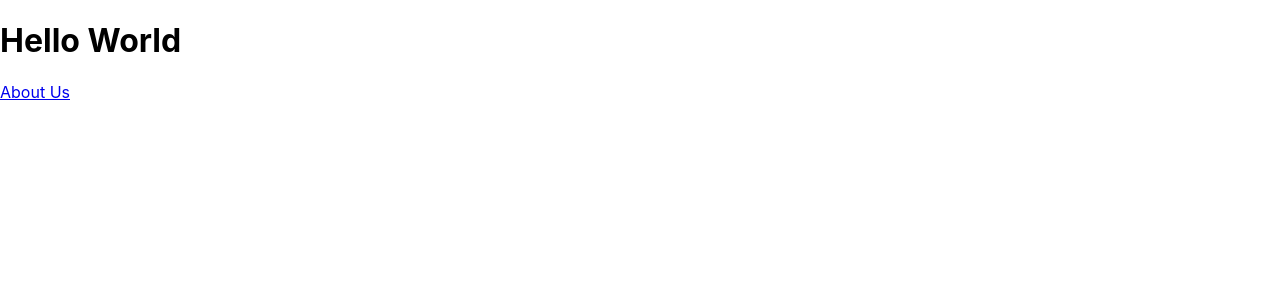
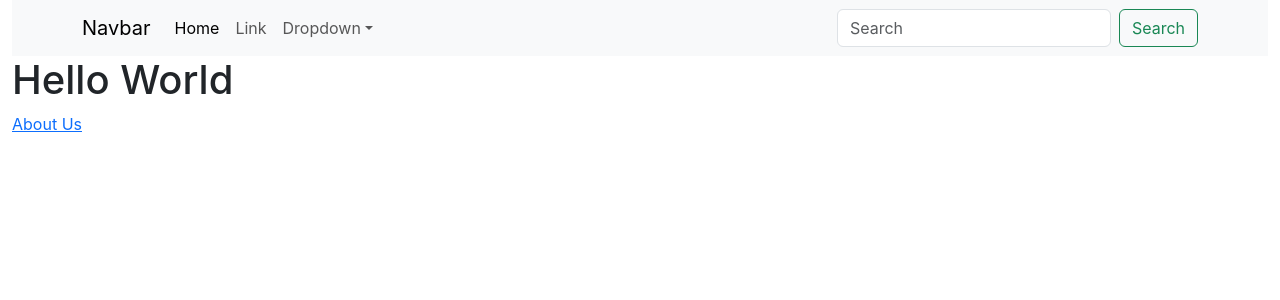
Before and after one commit to QingShan02/Laptop_ecommerce_FE, a React (Create React App) app: page / in a window 1280 px wide. Shown: the top 300 px of the page. Built offline with nearby package versions, Linux system fonts and the light colour scheme.

Commit message:
setup layout

```diff
--- a/public/index.html
+++ b/public/index.html
@@ -1,20 +1,23 @@
 <!DOCTYPE html>
 <html lang="en">
+
 <head>
   <meta charset="utf-8" />
   <link rel="icon" href="%PUBLIC_URL%/favicon.ico" />
   <meta name="viewport" content="width=device-width, initial-scale=1" />
   <meta name="theme-color" content="#000000" />
-    <meta
-      name="description"
-      content="Web site created using create-react-app"
-    />
+  <meta name="description" content="Web site created using create-react-app" />
   <link rel="apple-touch-icon" href="%PUBLIC_URL%/logo192.png" />
   <!--
       manifest.json provides metadata used when your web app is installed on a
       user's mobile device or desktop. See https://developers.google.com/web/fundamentals/web-app-manifest/
     -->
   <link rel="manifest" href="%PUBLIC_URL%/manifest.json" />
+  <link href="https://cdn.jsdelivr.net/npm/bootstrap@5.3.0/dist/css/bootstrap.min.css" rel="stylesheet"
+    integrity="sha384-9ndCyUaIbzAi2FUVXJi0CjmCapSmO7SnpJef0486qhLnuZ2cdeRhO02iuK6FUUVM" crossorigin="anonymous">
+  <script src="https://cdn.jsdelivr.net/npm/bootstrap@5.3.0/dist/js/bootstrap.bundle.min.js"
+    integrity="sha384-geWF76RCwLtnZ8qwWowPQNguL3RmwHVBC9FhGdlKrxdiJJigb/j/68SIy3Te4Bkz"
+    crossorigin="anonymous"></script>
   <!--
       Notice the use of %PUBLIC_URL% in the tags above.
       It will be replaced with the URL of the `public` folder during the build.
@@ -26,6 +29,7 @@
     -->
   <title>React App</title>
 </head>
+
 <body>
   <noscript>You need to enable JavaScript to run this app.</noscript>
   <div id="root"></div>
@@ -40,4 +44,5 @@
       To create a production bundle, use `npm run build` or `yarn build`.
     -->
 </body>
+
 </html>
--- /dev/null
+++ b/src/components/Layout/UserLayout.tsx
@@ -0,0 +1,13 @@
+import React from "react";
+import Navbar from "../Navbar/index";
+
+function UserLayout({ children }: any) {
+    return (
+        <div className="container-fluid">
+            <Navbar />
+            {children}
+        </div>
+    );
+}
+
+export default UserLayout;
--- /dev/null
+++ b/src/components/Navbar/index.tsx
@@ -0,0 +1,36 @@
+import React from 'react';
+const Navbar = () => {
+    return (
+        <nav className="navbar navbar-expand-md navbar-light bg-light">
+            <div className="container">
+                <a className="navbar-brand" href="#">Navbar</a>
+                <button className="navbar-toggler d-lg-none" type="button" data-bs-toggle="collapse" data-bs-target="#collapsibleNavId" aria-controls="collapsibleNavId" aria-expanded="false" aria-label="Toggle navigation">
+                    <span className="navbar-toggler-icon" />
+                </button>
+                <div className="collapse navbar-collapse" id="collapsibleNavId">
+                    <ul className="navbar-nav me-auto mt-2 mt-lg-0">
+                        <li className="nav-item">
+                            <a className="nav-link active" href="#" aria-current="page">Home <span className="visually-hidden">(current)</span></a>
+                        </li>
+                        <li className="nav-item">
+                            <a className="nav-link" href="#">Link</a>
+                        </li>
+                        <li className="nav-item dropdown">
+                            <a className="nav-link dropdown-toggle" href="#" id="dropdownId" data-bs-toggle="dropdown" aria-haspopup="true" aria-expanded="false">Dropdown</a>
+                            <div className="dropdown-menu" aria-labelledby="dropdownId">
+                                <a className="dropdown-item" href="#">Action 1</a>
+                                <a className="dropdown-item" href="#">Action 2</a>
+                            </div>
+                        </li>
+                    </ul>
+                    <form className="d-flex my-2 my-lg-0">
+                        <input className="form-control me-sm-2" type="text" placeholder="Search" />
+                        <button className="btn btn-outline-success my-2 my-sm-0" type="submit">Search</button>
+                    </form>
+                </div>
+            </div>
+        </nav>
+
+    );
+}
+export default Navbar;
--- a/src/page/Home.tsx
+++ b/src/page/Home.tsx
@@ -1,11 +1,13 @@
 import { Link } from "react-router-dom";
-
-const Home = () =>{
-    return (
-        <div>
+import UserLayout from "../components/Layout/UserLayout";
+const Home = () => {
+  return (
+    <UserLayout>
+      <div>
         <h1>Hello World</h1>
-        <Link  to="/about">About Us</Link>
+        <Link to="/about">About Us</Link>
       </div>
-    );
+    </UserLayout>
+  );
 }
 export default Home;
--- a/tsconfig.json
+++ b/tsconfig.json
@@ -2,8 +2,9 @@
   "compilerOptions": {
     "baseUrl": ".",
     "paths": {
-      "@page/*":["./src/page/*"],
-      "@components/*":["./components/*"]
+      "@page":["src/page"],
+      "@page/*":["src/page/*"],
+      "@components/*":["components/*"]
     },
     "target": "es5",
     "lib": [
```
Also changed, not shown: src/Router.tsx (+6 -8 lines). Lines whose indentation alone changed are shown as unchanged.
